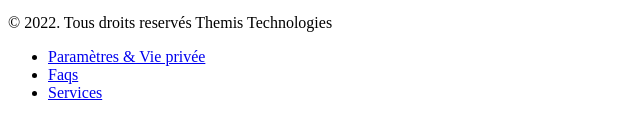
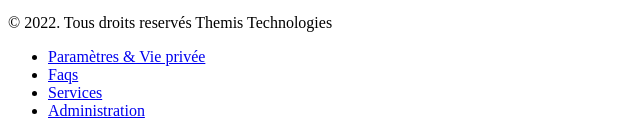
Before and after one commit to hydilois/portfolio-themis, a Symfony app: template templates/base.html.twig in a window 1280 px wide. Shown: the part 1466-1602 px from the top of the page, without its empty margins (0-640 px from the left). Before the commit the page ends 1566 px from the top, so only its background shows below. Run offline with Twig, Linux system fonts and the light colour scheme; the template is opened without the code that fills it, so the values that code supplies are empty; some libraries are stand-ins or nearby versions.

Commit message:
Mise à jour de la page d'acceuil

```diff
--- a/templates/partials/footer.html.twig
+++ b/templates/partials/footer.html.twig
@@ -83,6 +83,7 @@
                             <li><a target="_blank" href="https://www.groupethemis.com/politique-de-protection-des-donnees-personnelles-du-site-web-du-groupe-themis/">Paramètres & Vie privée </a></li>
                             <li><a href="#">Faqs</a></li>
                             <li><a href="#">Services</a></li>
+                            <li><a href="#">Administration</a></li>
                         </ul>
                     </div>
                 </div>
```
Also changed, not shown: 1 other file.
